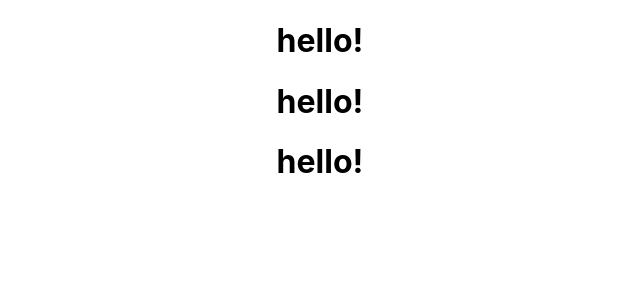
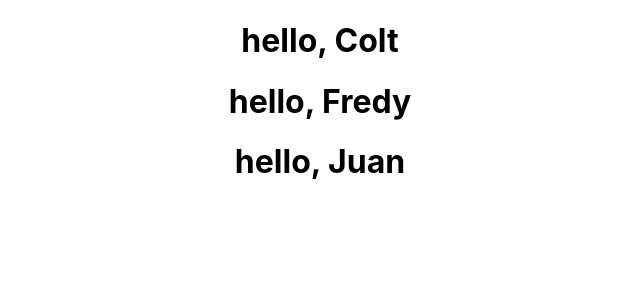
Before and after one commit to fredyvelasquezgt/shopping-app, a React (Create React App) app: page / in a window 1280 px wide. Shown: the top 300 px of the page, without its empty margins (320-960 px from the left). Built offline with nearby package versions, Linux system fonts and the light colour scheme.

Commit message:
rendering person

```diff
--- a/src/components/Greeter.tsx
+++ b/src/components/Greeter.tsx
@@ -1,7 +1,7 @@
 import React from 'react';
 
 function Greeter(props:{person: string}): JSX.Element {
-    return <h1>hello!</h1>
+    return <h1>hello, {props.person}</h1>
 }
 
 // const Greeter: React.FC = () => {
```
